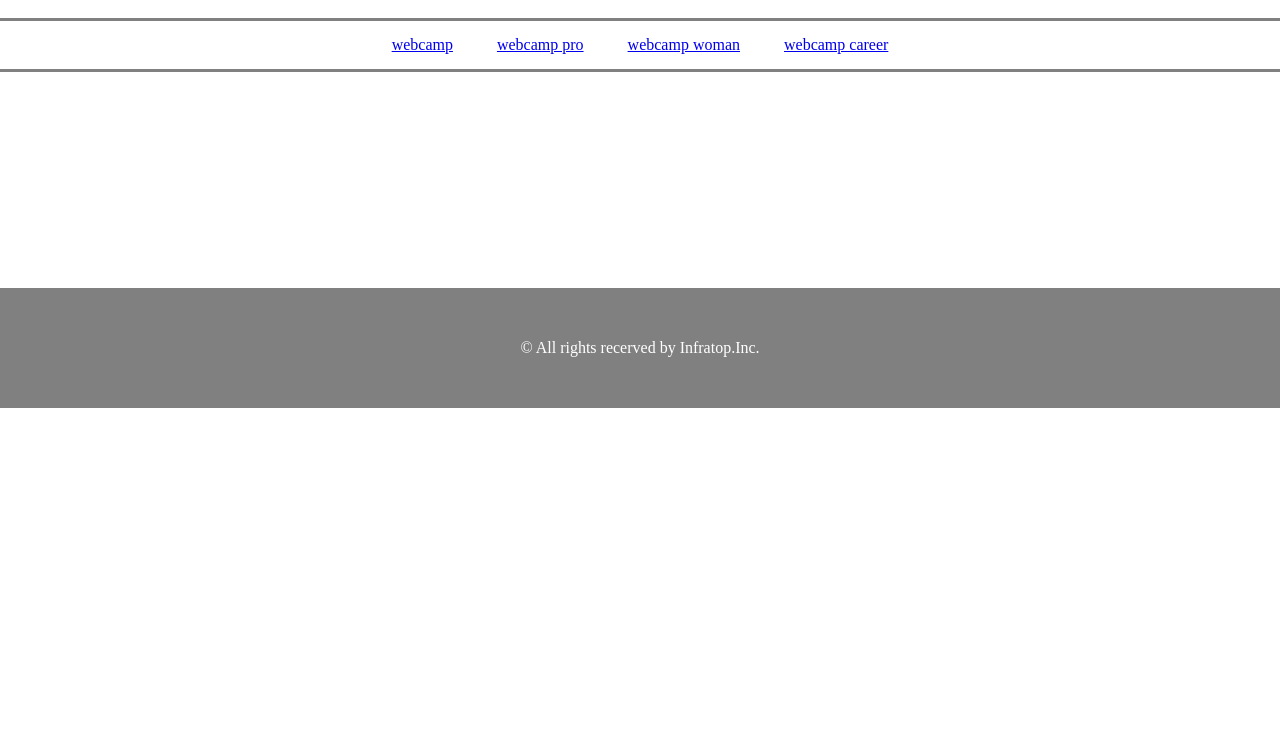
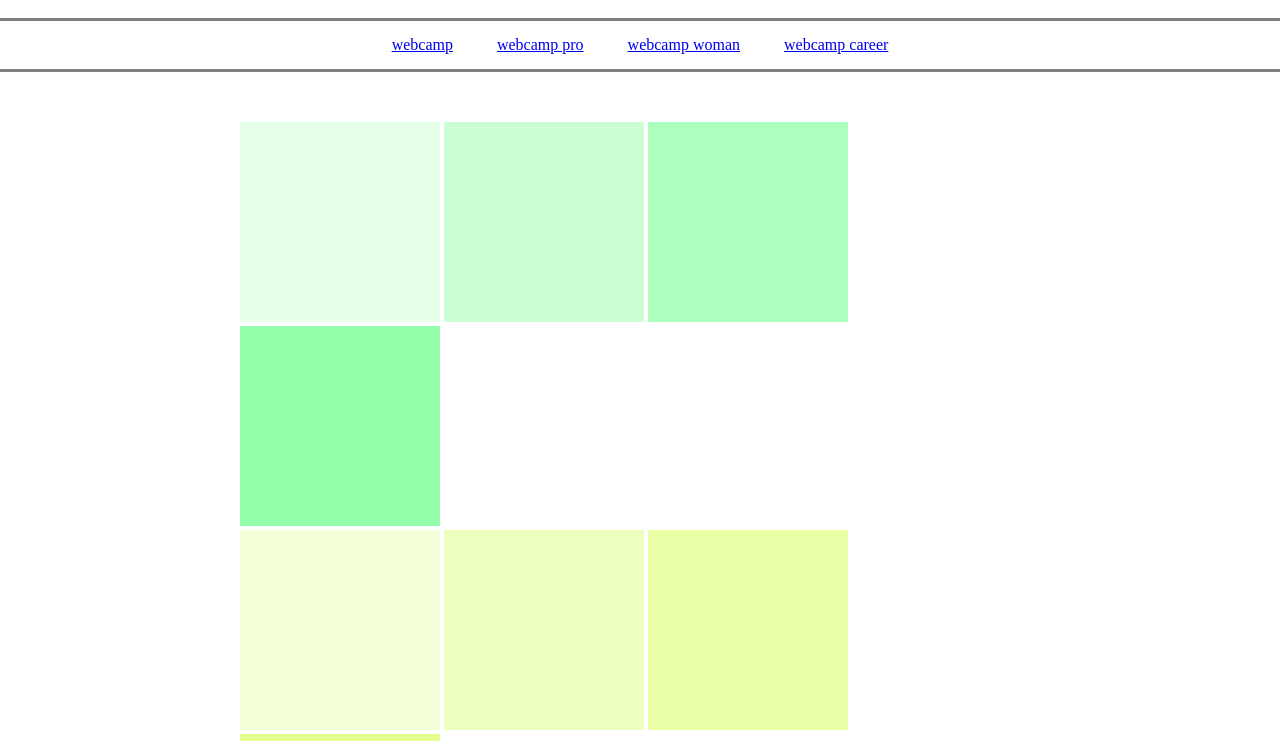
Before and after one commit to sttagami2/chapter5_exercise, a plain HTML site: page index.html in a window 1280 px wide. Shown: the part 59-800 px from the top of the page. Drawn offline with Linux system fonts and the light colour scheme.

Commit message:
[Update] 1-5-exercise 四角の周りに隙間ができてしまう。メンターの方に質問することにした

```diff
--- a/index.html
+++ b/index.html
@@ -22,24 +22,38 @@
     </nav>
 
     <main>
+
+        <!-- color square -->
+        <div class="main">
             <ul class="container">
+                <li class="side">
+                    <ul>
                         <li class="square green"></li>
                         <li class="square green"></li>
                         <li class="square green"></li>
                         <li class="square green"></li>
                     </ul>
-        <ul class="container">
+                </li>
+                <li class="side">
+                    <ul>
                         <li class="square yellow"></li>
                         <li class="square yellow"></li>
                         <li class="square yellow"></li>
                         <li class="square yellow"></li>
                     </ul>
-        <ul class="container">
+                </li>
+                <li class="side">
+                    <ul>
                         <li class="square blue"></li>
                         <li class="square blue"></li>
                         <li class="square blue"></li>
                         <li class="square blue"></li>
                     </ul>
+                </li>
+            </ul>
+        </div>
+        <!-- color square -->
+
     </main>
 
     <footer>© All rights recerved by Infratop.Inc.</footer>
--- a/style.css
+++ b/style.css
@@ -5,11 +5,15 @@
     /* ボーダーを内側に設定 */
 }
 
+/* header */
 .title {
     text-align: center;
     margin: 20px 0;
 }
+/* header */
 
+
+/* nav */
 nav {
     width: 100%;
     text-align: center;
@@ -17,20 +21,103 @@ nav {
 
 .course {
     list-style: none;
-    /* display: inline-block; */
     border-top: solid 3px gray;
     border-bottom: solid 3px gray;
+    margin: 0;
+    padding: 0;
 }
 
 .list {
     display: inline-block;
     margin: 15px 20px;
 }
+/* nav */
 
 
 
+/* main */
+main {
+    width: 100%;
+}
+
+.main {
+    padding: 50px 0;
+
+}
+
+.container {
+    width: 800px;
+    height: 800px;
+    list-style: none;
+    padding: 0;
+    margin: 0 auto;     /* 中央揃えにするために auto */
+}
+
+.side {
+    width: 800px;
+    height: 200px;
+    margin: 0;
+    padding: 0;
+    display: inline-block;
+}
+
+.side > ul {
+    list-style: none;
+    margin: 0;
+    padding: 0;
+}
+
+.square {
+    width: 200px;
+    height: 200px;
+    display: inline-block;
+    margin: 0;
+    padding: 0;
+}
+
+.green:nth-child(1) {
+    background-color: #e6ffe9;
+}
+.green:nth-child(2) {
+    background-color: #cbffd3;
+}
+.green:nth-child(3) {
+    background-color: #aeffbd;
+}
+.green:nth-child(4) {
+    background-color: #93ffab;
+}
+
+.yellow:nth-child(1) {
+    background-color: #f3ffd8;
+}
+.yellow:nth-child(2) {
+    background-color: #edffbe;
+}
+.yellow:nth-child(3) {
+    background-color: #e9ffa5;
+}
+.yellow:nth-child(4) {
+    background-color: #e4ff8d;
+}
+
+.blue:nth-child(1) {
+    background-color: #d9e5ff;
+}
+.blue:nth-child(2) {
+    background-color: #bad3ff;
+}
+.blue:nth-child(3) {
+    background-color: #a4c6ff;
+}
+.blue:nth-child(4) {
+    background-color: #8eb8ff;
+}
+/* main */
 
 
+
+/* footer */
 footer {
     width: 100%;
     height: 120px;
@@ -39,3 +126,4 @@ footer {
     text-align: center;
     line-height: 120px;
 }
+/* footer */
```
Lines whose indentation alone changed are shown as unchanged.
